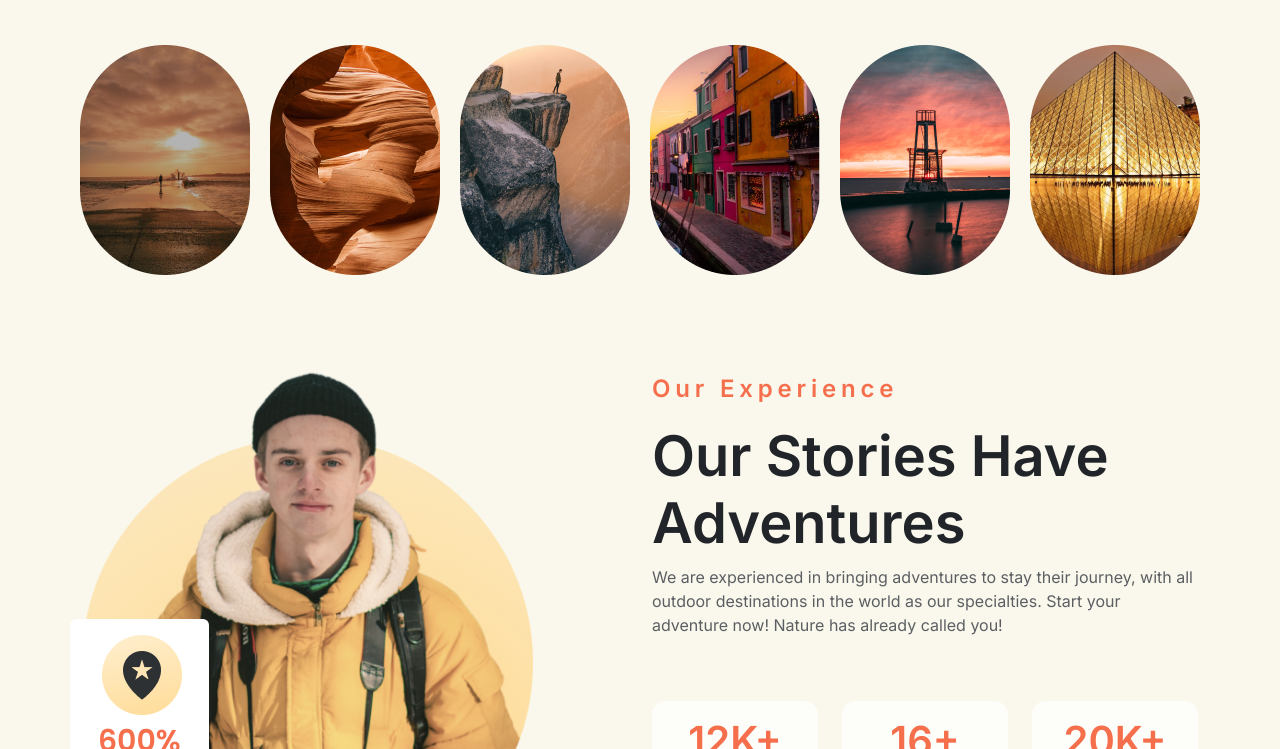
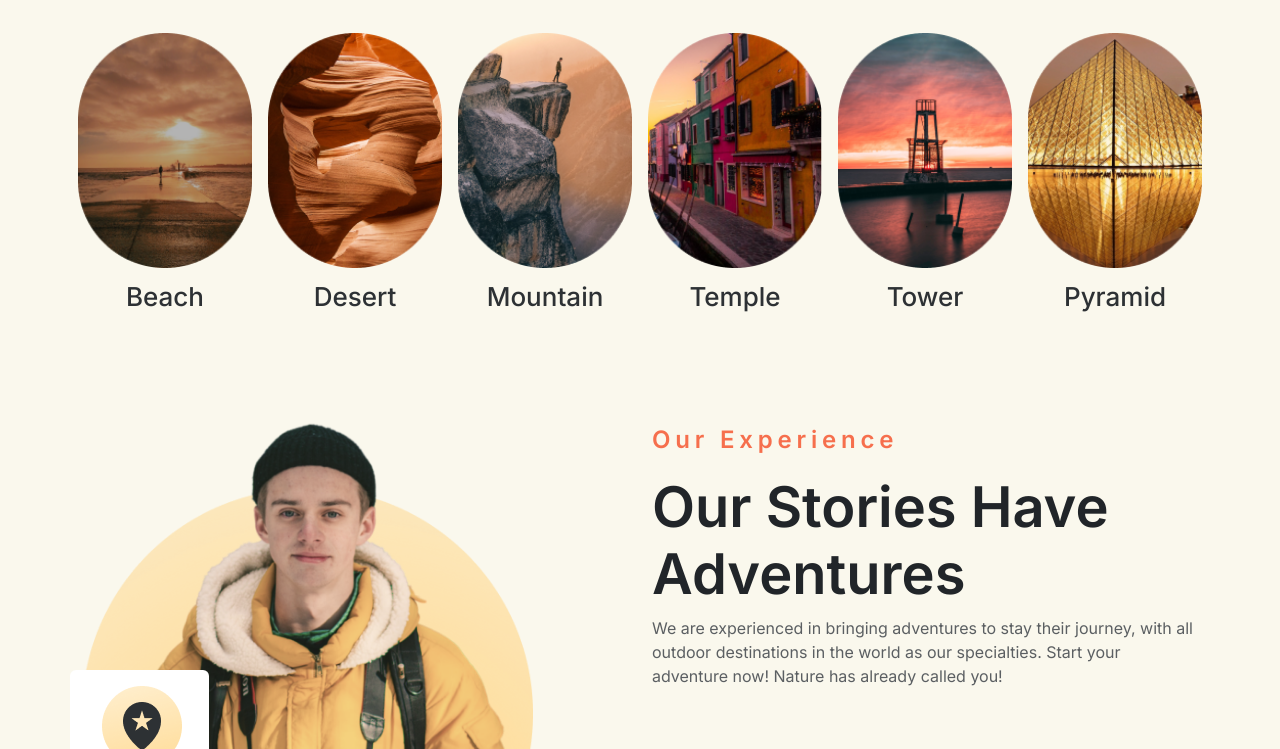
Before and after one commit to Sumit-Chouhan-devloper/travel-againsy, a plain HTML site: page index.html in a window 1280 px wide. Shown: the part 833-1582 px from the top of the page. Drawn offline with nearby package versions, Linux system fonts and the light colour scheme.

Commit message:
remove mistakes

```diff
--- a/assets/css/style.css
+++ b/assets/css/style.css
@@ -13,7 +13,7 @@
 }
 
 .w_no_wrap {
-    white-space: normal;
+    white-space: nowrap;
 }
 
 .cursor_pointer {
@@ -36,11 +36,7 @@ nav div ul li a {
     position: relative;
     /* padding-left: 30px; */
     color: var(--color-lightblue);
-
     line-height: 16px;
-
-    /* identical to box height, or 100% */
-
     letter-spacing: 0.01em;
 }
 
@@ -62,9 +58,19 @@ nav .nav_btn {
     border: 1.4px solid #F66F4D;
     background-color: transparent;
     border-radius: 50px;
-    padding: 14px 46px;
+    padding: 8px 16px;
 
 }
+.slider1 div p{font-family: 'Inter';
+    font-style: normal;
+    font-weight: 500;
+    font-size: 26px;
+    line-height: 26px;
+    /* identical to box height, or 100% */
+
+    text-align: center;
+
+    color: #2D3134;}
 
 
 .humberbox {
--- a/index.html
+++ b/index.html
@@ -60,7 +60,7 @@
         </div>
         <div class="d-none d-lg-inline-block">
             <button class="nav_btn d-flex align-items-center overflow-hidden"><span
-                    class="ff_poppins color_orange  fw-semibold pe-3">Book Now</span>
+                    class="ff_poppins color_orange  fw-semibold pe-3 ps-2">Book Now</span>
                 <span class="pb-2 hidden_path "><svg width="16" height="15" viewBox="0 0 16 15" fill="none"
                         xmlns="http://www.w3.org/2000/svg">
                         <path
@@ -153,55 +153,61 @@
                     </div>
                 </div>
                 <div class="row slider1 justify-content-center py-md-5 py-4 ">
-                    <div class="d-flex justify-content-center ">
-                        <div class="position-relative"> <img class="cursor_pointer" src="./assets/images/circle-1.png"
+                    <div class="d-flex justify-content-center flex-column">
+                        <div class="position-relative mx-2 mb-3"> <img  class="cursor_pointer w-100 h-100" src="./assets/images/circle-1.png"
                                 alt="img">
 
                             <div class="circle_img_abs d-flex align-items-center justify-content-center h-100 w-100">
                                 <p class="text-white ff_inter fw-semibold fs_xmd mb-0">Visite</p>
                             </div>
                         </div>
+                        <p>Beach</p>
 
                     </div>
-                    <div class="d-flex justify-content-center ">
-                        <div class="position-relative"> <img class="cursor_pointer" src="./assets/images/circle-2.png"
+                    <div class="d-flex justify-content-center flex-column">
+                        <div class="position-relative mx-2 mb-3"> <img class="cursor_pointer w-100 h-100" src="./assets/images/circle-2.png"
                                 alt="img">
                             <div class="circle_img_abs d-flex align-items-center justify-content-center h-100 w-100">
                                 <p class="text-white ff_inter fw-semibold fs_xmd mb-0">Visite</p>
                             </div>
                         </div>
+                        <p>Desert</p>
                     </div>
-                    <div class="d-flex justify-content-center ">
-                        <div class="position-relative"> <img class="cursor_pointer" src="./assets/images/circle-3.png"
+                    <div class="d-flex justify-content-center flex-column">
+                        <div class="position-relative mx-2 mb-3"> <img class="cursor_pointer w-100 h-100" src="./assets/images/circle-3.png"
                                 alt="img">
                             <div class="circle_img_abs d-flex align-items-center justify-content-center h-100 w-100">
                                 <p class="text-white ff_inter fw-semibold fs_xmd mb-0">Visite</p>
                             </div>
                         </div>
+                        <p>Mountain</p>
                     </div>
-                    <div class="d-flex justify-content-center ">
-                        <div class="position-relative"> <img class="cursor_pointer" src="./assets/images/circle-4.png"
+                    <div class="d-flex justify-content-center flex-column">
+                        <div class="position-relative mx-2 mb-3"> <img class="cursor_pointer w-100 h-100" src="./assets/images/circle-4.png"
                                 alt="img">
                             <div class="circle_img_abs d-flex align-items-center justify-content-center h-100 w-100">
                                 <p class="text-white ff_inter fw-semibold fs_xmd mb-0">Visite</p>
                             </div>
                         </div>
+                        <p>Temple</p>
                     </div>
-                    <div class="d-flex justify-content-center ">
-                        <div class="position-relative"> <img class="cursor_pointer" src="./assets/images/circle-5.png"
+                    <div class="d-flex justify-content-center flex-column">
+                        <div class="position-relative mx-2 mb-3"> <img class="cursor_pointer w-100 h-100" src="./assets/images/circle-5.png"
                                 alt="img">
                             <div class="circle_img_abs d-flex align-items-center justify-content-center h-100 w-100">
                                 <p class="text-white ff_inter fw-semibold fs_xmd mb-0">Visite</p>
                             </div>
                         </div>
+                        <p>Tower</p>
                     </div>
-                    <div class="d-flex justify-content-center ">
-                        <div class="position-relative"> <img class="cursor_pointer" src="./assets/images/circle-6.png"
+                    <div class="d-flex justify-content-center flex-column">
+                        <div class="position-relative mx-2 mb-3"> <img class="cursor_pointer w-100 h-100" src="./assets/images/circle-6.png"
                                 alt="img">
                             <div class="circle_img_abs d-flex align-items-center justify-content-center h-100 w-100">
                                 <p class="text-white ff_inter fw-semibold fs_xmd mb-0">Visite</p>
                             </div>
                         </div>
+                        <p>Pyramid</p>
                     </div>
                 </div>
             </div>
@@ -586,7 +592,7 @@
 
         </section>
         <!-- input section -->
-        <section class="pb-md-5 pb-4">
+        <section class="pb-md-5 pb-4 mx-2">
             <div class="input_section_bg  container">
                 <div class="row ">
                     <div class="box d-flex flex-column align-items-center justify-content-sm-center">
@@ -595,9 +601,9 @@
                             update, and many other things every week. </p>
 
                         <div class="input_box d-flex justify-content-between align-items-center pe-2 py-2 mb-4">
-                            <span class="ps-3"><input type="text" placeholder="Enter Your email address" class="input_w"></span><span
-                                class=" cursor_pointer input_logo_icon"><svg width="16" height="15" viewBox="0 0 16 15"
-                                    fill="none" xmlns="http://www.w3.org/2000/svg">
+                            <span class="ps-3"><input type="text" placeholder="Enter Your email address"
+                                    class="input_w"></span><span class=" cursor_pointer input_logo_icon"><svg width="16"
+                                    height="15" viewBox="0 0 16 15" fill="none" xmlns="http://www.w3.org/2000/svg">
                                     <path
                                         d="M0 8.45744L4.04598 10.2128L13.4253 2.87235L6.06897 11.1702V15L8.82758 11.9681L13.4253 13.5638L16 0L0 8.45744Z"
                                         fill="white" />
@@ -657,7 +663,7 @@
                                 <ul>
                                     <li><a href="#"> Why Travellers </a></li>
                                     <li><a href="#">Enterprice </a></li>
-                                    <li><a href="#">Customer Stories</a></li>
+                                    <li class="w_no_wrap"><a href="#">Customer Stories</a></li>
                                     <li><a href="#">Instagram post</a></li>
                                 </ul>
                             </div>
@@ -674,7 +680,7 @@
                                 <h3>Get App</h3>
                                 <ul>
                                     <li><a href="#"> App Store</a></li>
-                                    <li><a href="#">Google Play Store</a></li>
+                                    <li><a class="w_no_wrap" href="#">Google Play Store</a></li>
 
 
                                 </ul>
```
